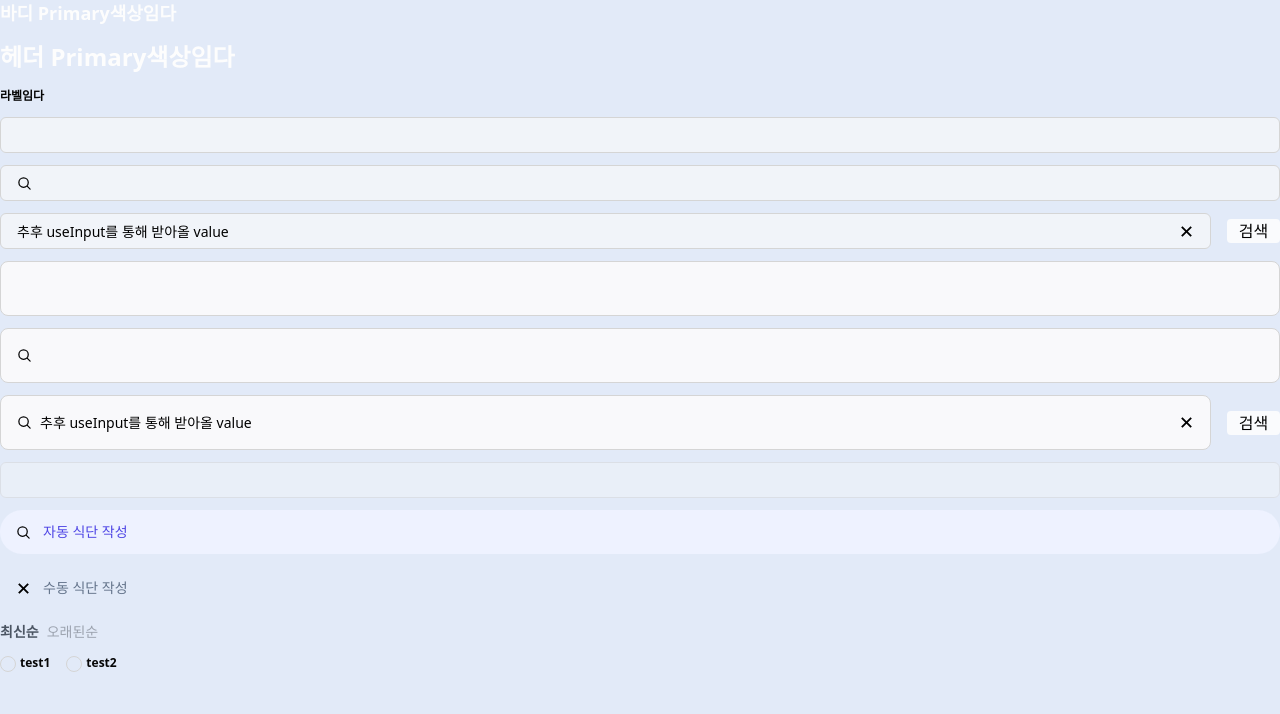
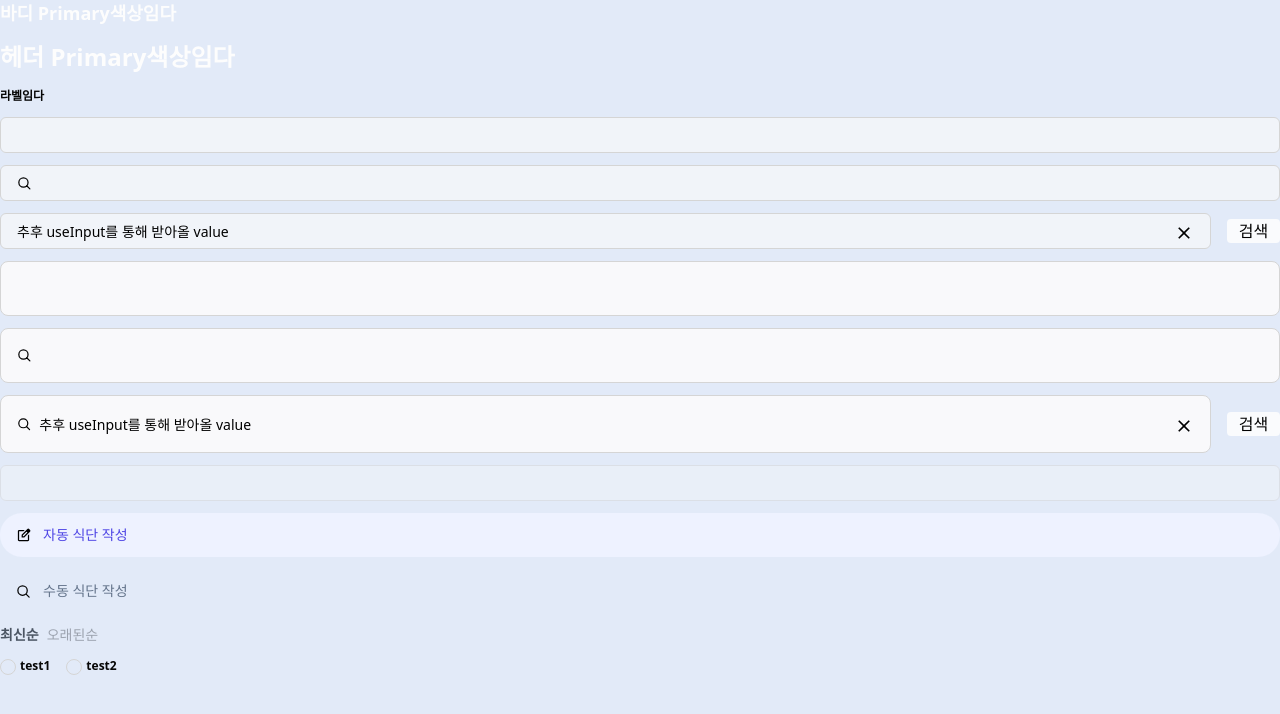
Before and after one commit to devping-kr/NNplanner-FE, a Next.js app: page /seunghyun in a window 1280 px wide. Shown: the top 714 px of the page. Built offline with nearby package versions, Linux system fonts and the light colour scheme.

Commit message:
Fix: Icon컴포넌트 대체

```diff
--- a/src/app/seunghyun/page.tsx
+++ b/src/app/seunghyun/page.tsx
@@ -1,19 +1,13 @@
 'use client';
 
-import Image from 'next/image';
 import { useState } from 'react';
-import Search from '@/assets/icons/search.svg';
-import Xmark from '@/assets/icons/xmark.svg';
 import ControlTab from '@/components/ControlTab';
-import { Input } from '@/components/Input/Input';
+import Icon from '@/components/Icon';
+import { Input } from '@/components/Input';
 import NavMenu from '@/components/NavMenu';
 import Radio from '@/components/Radio';
 
-import {
-  BodyPrimary,
-  HeadPrimary,
-  Label,
-} from '@/components/Typography/Typography';
+import { BodyPrimary, HeadPrimary, Label } from '@/components/Typography';
 
 const page = () => {
   const value = '추후 useInput를 통해 받아올 value';
@@ -44,11 +38,11 @@ const page = () => {
       />
       <Input disabled />
       <NavMenu isActive={true} href={'/auto'}>
-        <Image src={Search} alt='search' width={15} height={15} />
+        <Icon name='edit' width={15} height={15} />
         자동 식단 작성
       </NavMenu>
       <NavMenu isActive={false} href={'/hand'}>
-        <Image src={Xmark} alt='xmark' width={15} height={15} />
+        <Icon name='search' width={15} height={15} />
         수동 식단 작성
       </NavMenu>
       <ControlTab
--- a/src/components/Input/Input.tsx
+++ b/src/components/Input/index.tsx
@@ -1,6 +1,5 @@
 'use client';
 
-import Image from 'next/image';
 import {
   ComponentPropsWithoutRef,
   forwardRef,
@@ -9,8 +8,7 @@ import {
 } from 'react';
 import { type VariantProps } from 'class-variance-authority';
 import { cn } from '@/utils/core';
-import Search from '@/assets/icons/search.svg';
-import Xmark from '@/assets/icons/xmark.svg';
+import Icon from '../Icon';
 import { inputContainerVariants, inputVariants } from './Input.variant';
 
 export type InputIconProps =
@@ -64,9 +62,7 @@ export const Input = forwardRef<HTMLInputElement, InputProps>(
             disabled,
           })}
         >
-          {isLeftIcon && (
-            <Image src={Search} alt='xmark' width={15} height={15} />
-          )}
+          {isLeftIcon && <Icon name='search' width={15} height={15} />}
           <input
             className={cn(inputVariants(), className)}
             ref={ref}
@@ -77,20 +73,20 @@ export const Input = forwardRef<HTMLInputElement, InputProps>(
             {...props}
           />
           {value && (
-            <Image
-              src={Xmark}
-              width={15}
-              height={15}
-              alt='xmark'
-              onClick={onClear}
-              className='cursor-pointer'
-            />
+            <button onClick={onClear}>
+              <Icon
+                name='xmark'
+                width={20}
+                height={20}
+                className='cursor-pointer'
+              />
+            </button>
           )}
         </div>
         {includeButton && (
           <button
             onClick={onSubmit}
-            className='w-14 bg-button justify-center items-center cursor-pointer rounded'
+            className='w-14 cursor-pointer items-center justify-center rounded bg-button'
             disabled={disabled || !value}
           >
             검색
```
Also changed, not shown: src/components/Typography/index.tsx (renamed from src/components/Typography/Typography.tsx).
